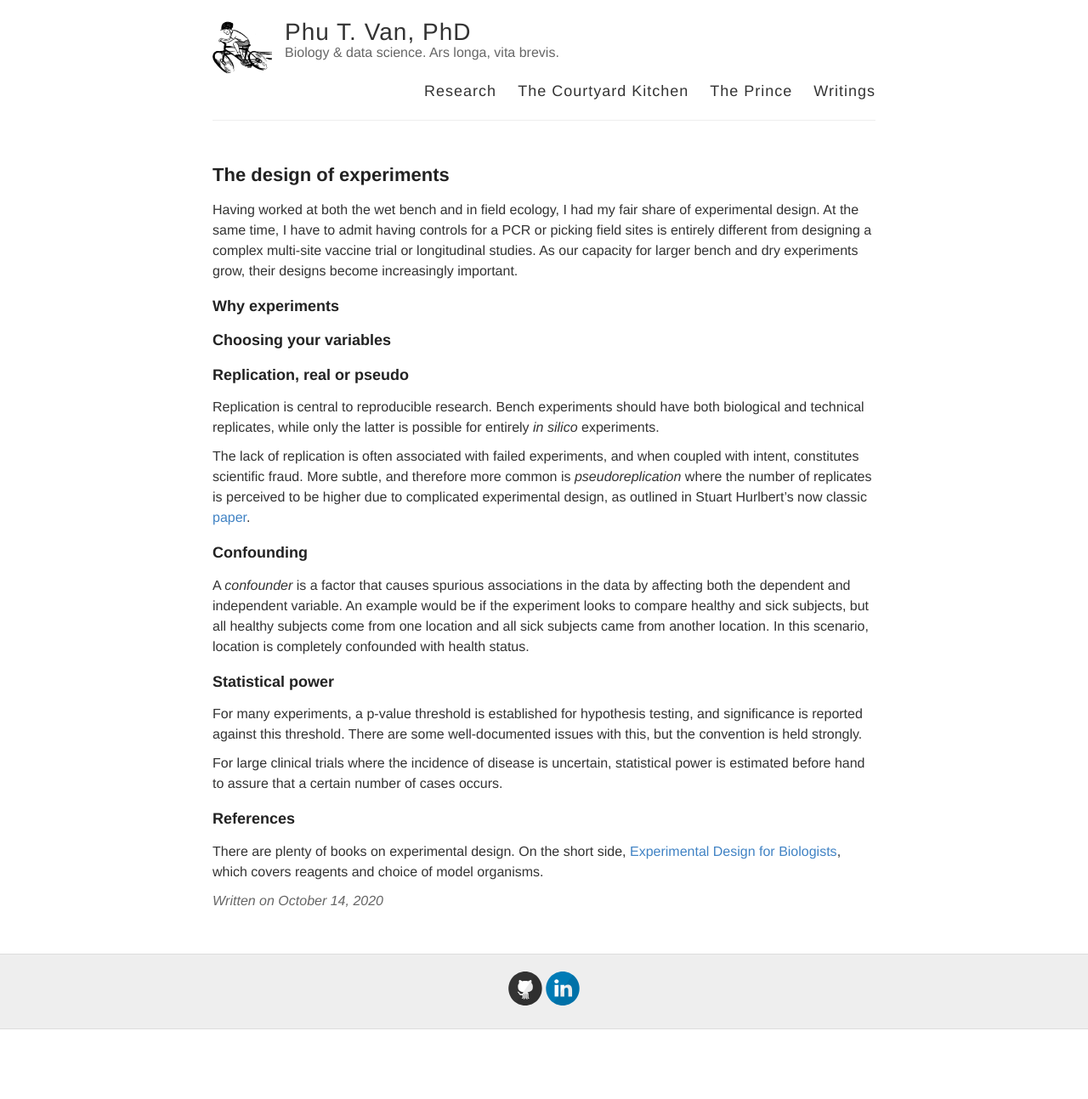
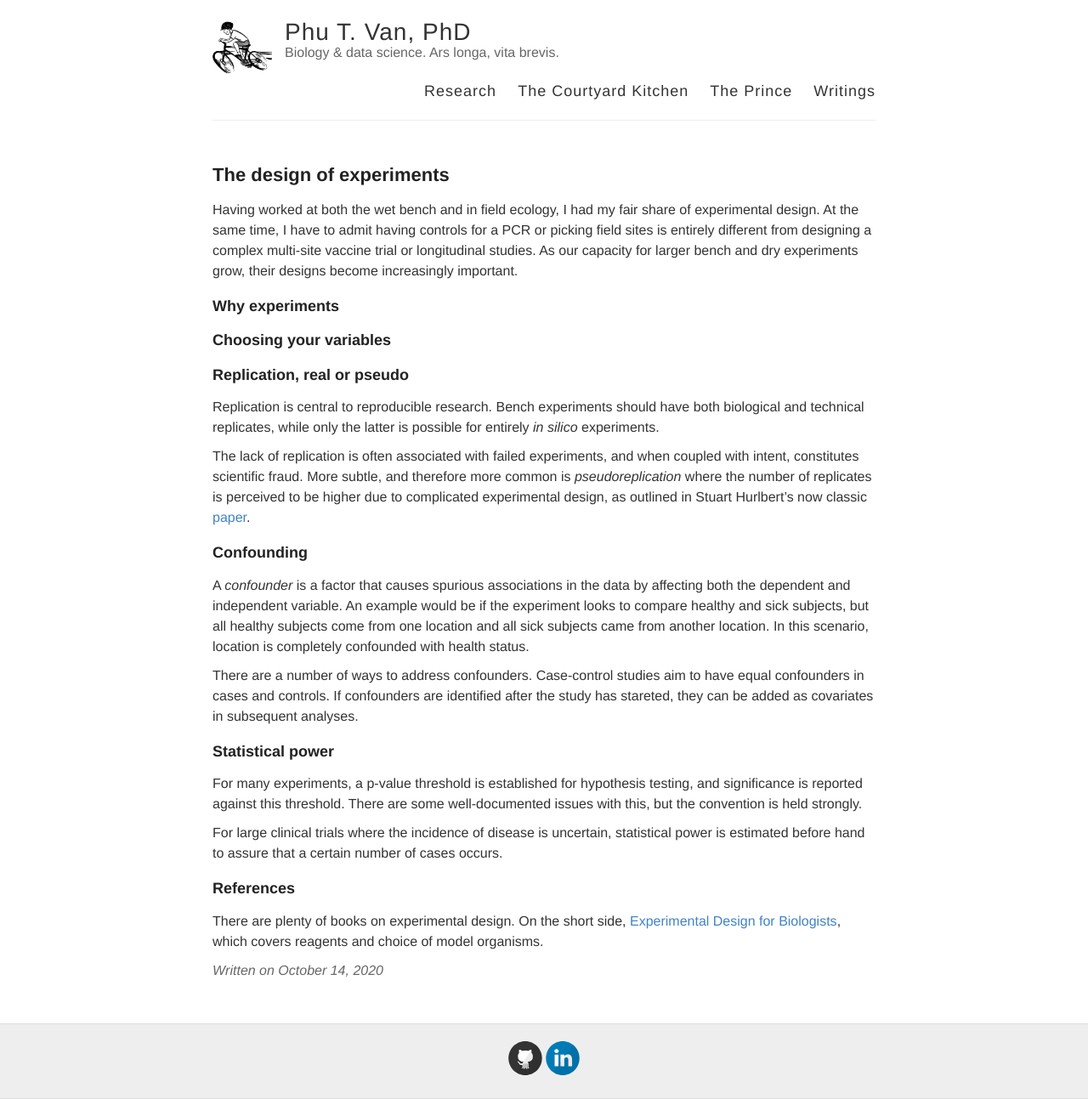
Before and after one commit to ptvan/ptvan.github.io, a Jekyll site: the page built from _posts/2020-10-14-experimental-design.md, in a window 1280 px wide. Shown: the whole page at 85% size. Built offline with Jekyll 4.4.1, drawn with Linux system fonts in a browser that asks for light colours; before the commit the page ends 1211 px from its top, so only the background shows below that.

Commit message:
added to confounding section

```diff
--- a/_posts/2020-10-14-experimental-design.md
+++ b/_posts/2020-10-14-experimental-design.md
@@ -19,6 +19,8 @@ The lack of replication is often associated with failed experiments, and when co
 
 A _confounder_ is a factor that causes spurious associations in the data by affecting both the dependent and independent variable. An example would be if the experiment looks to compare healthy and sick subjects, but all healthy subjects come from one location and all sick subjects came from another location. In this scenario, location is completely confounded with health status.
 
+There are a number of ways to address confounders. Case-control studies aim to have equal confounders in cases and controls. If confounders are identified after the study has stareted, they can be added as covariates in subsequent analyses.
+
 ### Statistical power
 
 For many experiments, a p-value threshold is established for hypothesis testing, and significance is reported against this threshold. There are some well-documented issues with this, but the convention is held strongly.
```
